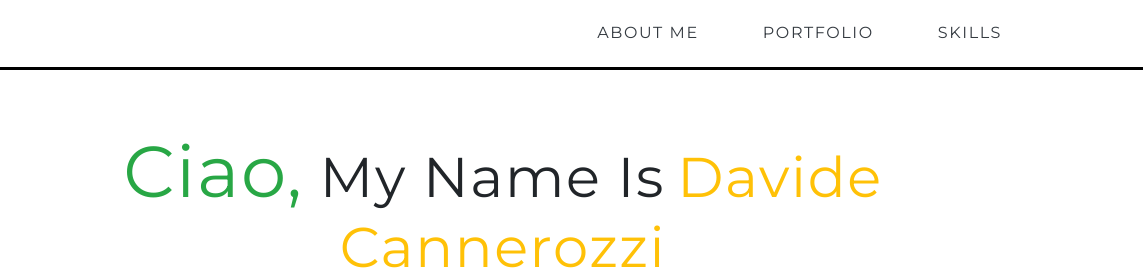
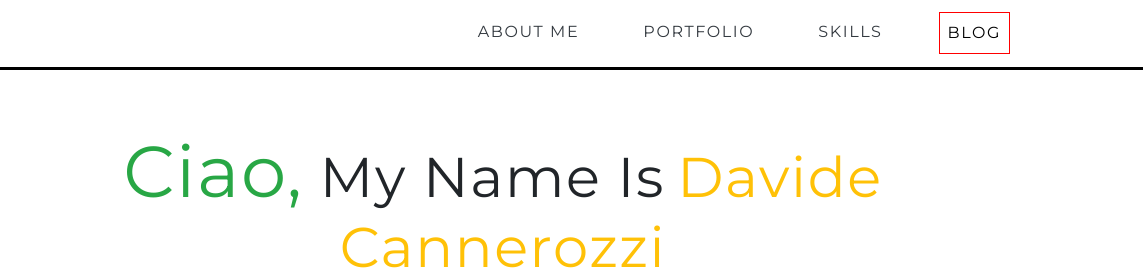
Before and after one commit to DavideCannerozzi/My-Portfolio-Website, a plain HTML site: page index.html in a window 1280 px wide. Shown: the top 280 px of the page, 137-1280 px from the left. Drawn offline with nearby package versions, Linux system fonts and the light colour scheme.

Commit message:
add blog link

```diff
--- a/index.html
+++ b/index.html
@@ -43,6 +43,9 @@
           </li>
           <li class="nav-item">
             <a class="nav-link text-dark js-scroll-trigger mr-5" href="#skills">skills</a>
+          </li>
+          <li class="nav-item">
+            <a class="nav-link link-blog js-scroll-trigger mr-5" href="http://codingandbeers.com" target="_blank">blog</a>
           </li>
         </ul>
       </div>
--- a/style.css
+++ b/style.css
@@ -16,6 +16,16 @@ li{ list-style-type: none; }
     margin-bottom:-1px
 }
 .avatar-img{ width:3rem; }
+.link-blog{
+    border:1px solid #ff0000;
+    color:#000
+}
+.link-blog:hover{
+    background:#ff0000;
+    color:#fff;
+    border-bottom:none;
+    margin-bottom:1px
+}
 
 /******** Header Section *********/
 
```
